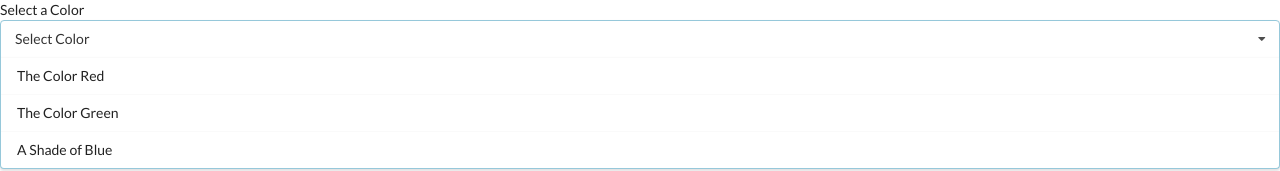
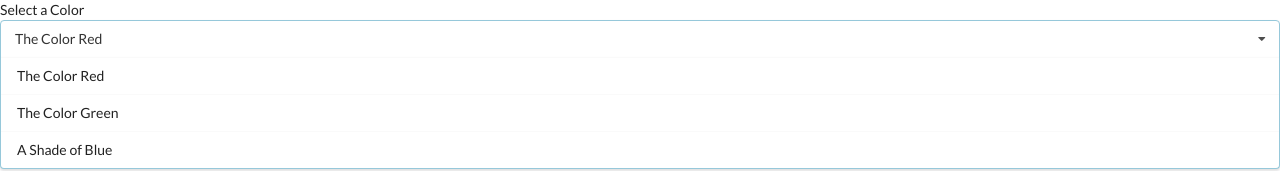
Before and after one commit to borissoto/react-hooks-widgets, a React (Create React App) app: page / in a window 1280 px wide. Shown: the top 171 px of the page. Built offline with nearby package versions, Linux system fonts and the light colour scheme.

Commit message:
selection state

```diff
--- a/src/App.js
+++ b/src/App.js
@@ -1,4 +1,4 @@
-import React from 'react';
+import React, { useState } from 'react';
 import Accordion from './components/Accordion';
 import Search from './components/Search';
 import Dropdown from './components/Dropdown';
@@ -34,9 +34,15 @@
 ];
 
 export default () => {
+  const [selected, setSelected] = useState(options[0]);
+
   return (
     <div>
-      <Dropdown options={options} />
+      <Dropdown
+        selected={selected}
+        onSelectedChange={setSelected}
+        options={options}
+      />
     </div>
   );
 };
--- a/src/components/Dropdown.js
+++ b/src/components/Dropdown.js
@@ -1,9 +1,13 @@
 import React from 'react';
 
-const Dropdown = ({ options }) => {
+const Dropdown = ({ options, selected, onSelectedChange }) => {
   const renderedOptions = options.map((option) => {
     return (
-      <div key={option.value} className='item'>
+      <div
+        key={option.value}
+        className='item'
+        onClick={() => onSelectedChange(option)}
+      >
         {option.label}
       </div>
     );
@@ -14,7 +18,7 @@
         <div className='label'>Select a Color</div>
         <div className='ui selection dropdown visible active'>
           <i className='dropdown icon'></i>
-          <div className='text'>Select Color</div>
+          <div className='text'>{selected.label}</div>
           <div className='menu visible transition'>{renderedOptions}</div>
         </div>
       </div>
```
